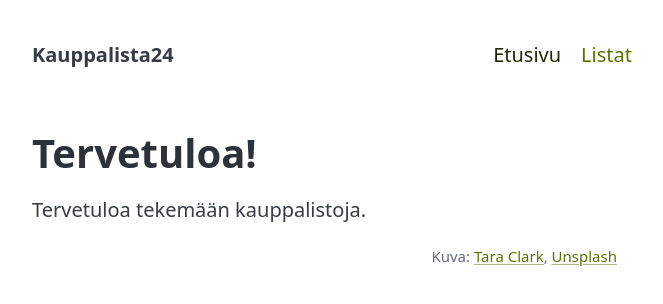
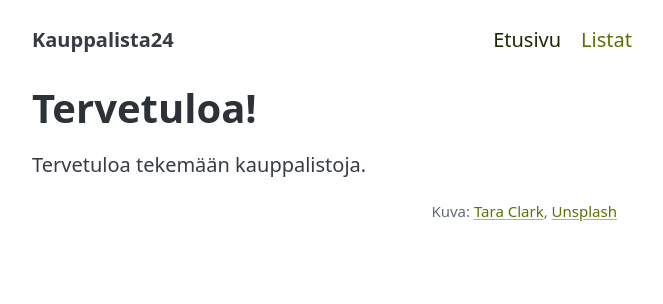
Before and after one commit to Raision-seudun-koulutuskuntayhtyma/kauppalista24, a SvelteKit app in the folder kauppalista/: page / in a window 1280 px wide. Shown: the top 304 px of the page, without its empty margins (308-971 px from the left). Built offline with nearby package versions, Linux system fonts and the light colour scheme.

Commit message:
Tiivistä

```diff
--- a/kauppalista/src/routes/global.scss
+++ b/kauppalista/src/routes/global.scss
@@ -14,6 +14,8 @@
 :root {
     --pico-border-radius: 0.75rem;
     --pico-form-element-spacing-vertical: 0.5rem;
+    --pico-spacing: 0.5rem;
+    --pico-block-spacing-vertical: 0.25rem;
 }
 
 [data-theme='light'],
```
